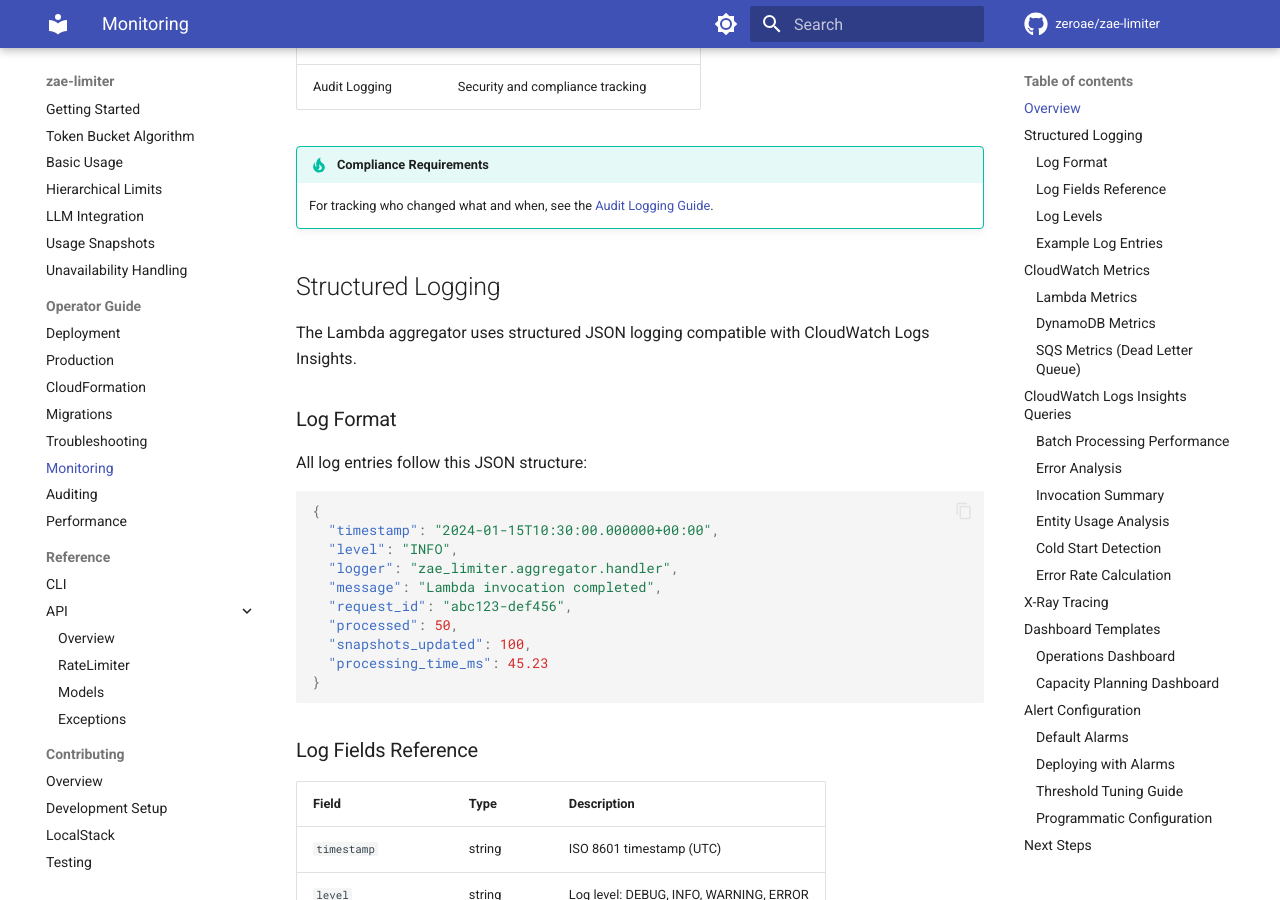
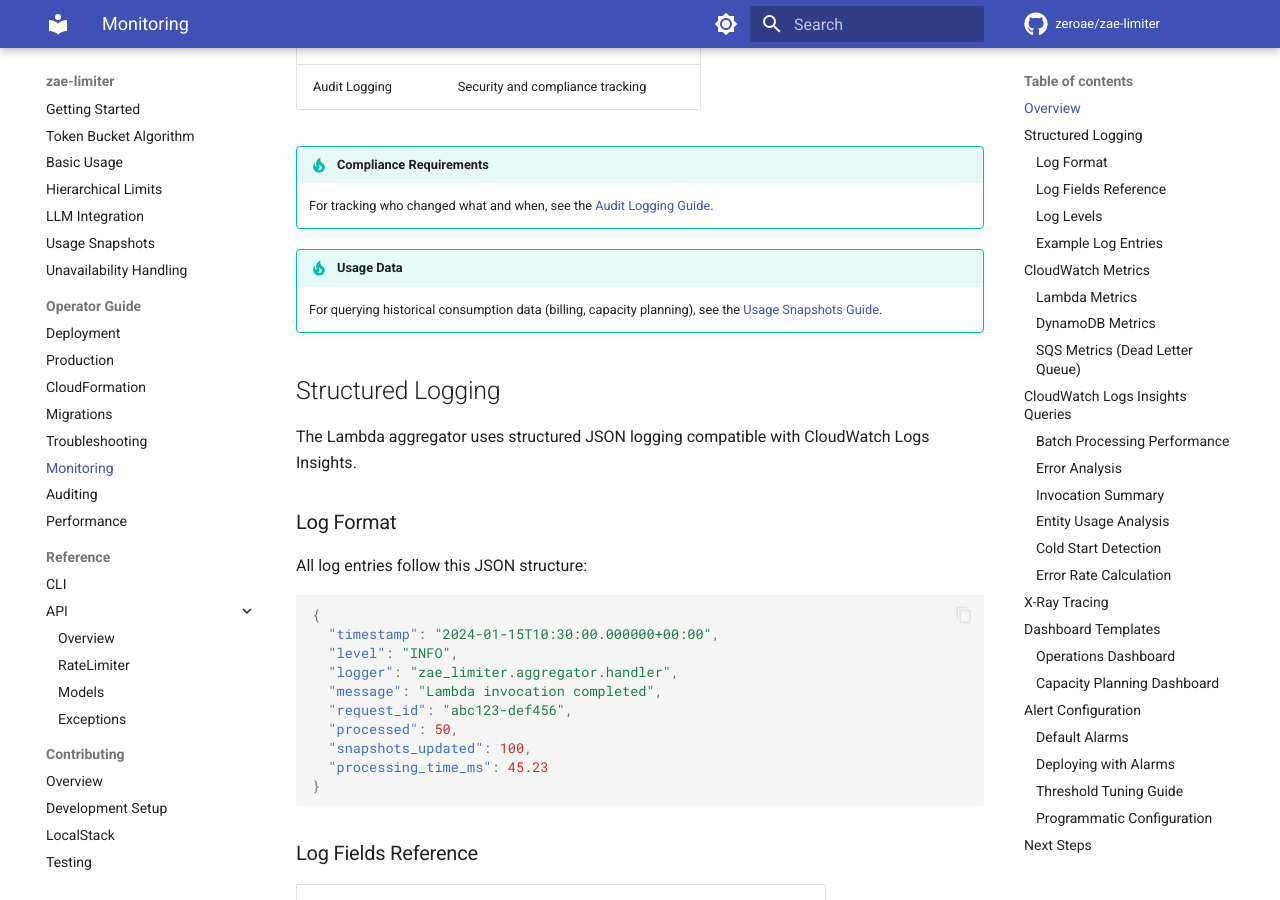
Before and after one commit to zeroae/zae-limiter, an MkDocs documentation site: the page built from docs/monitoring.md, in a window 1280 px wide and 900 px high, scrolled down 711 px. Built offline with MkDocs 1.6.1 and Material for MkDocs 9.7.7, drawn with Linux system fonts in a browser that asks for light colours; comment, search, counter and statistics services are not loaded; the version menu is left out.

Commit message:
📝 docs(monitoring): add cross-reference to usage snapshots guide
Add tip box linking to the new Usage Snapshots Guide for users
looking to query historical consumption data.

Co-Authored-By: Claude Opus 4.5 <noreply@anthropic.com>

```diff
--- a/docs/monitoring.md
+++ b/docs/monitoring.md
@@ -23,6 +23,9 @@ zae-limiter provides built-in observability through:
 
 !!! tip "Compliance Requirements"
     For tracking who changed what and when, see the [Audit Logging Guide](infra/auditing.md).
+
+!!! tip "Usage Data"
+    For querying historical consumption data (billing, capacity planning), see the [Usage Snapshots Guide](guide/usage-snapshots.md).
 
 ## Structured Logging
 
```
